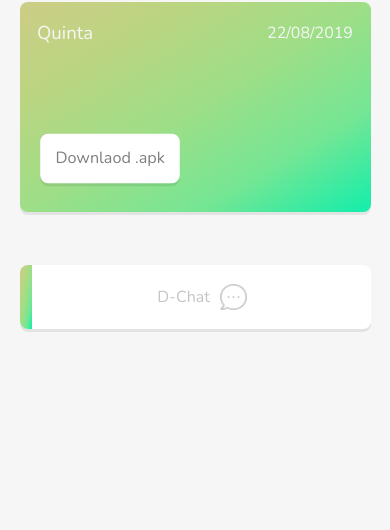
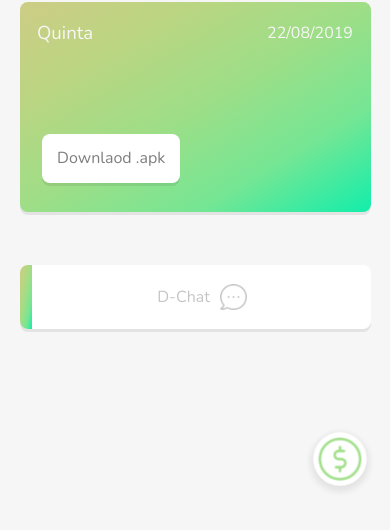
Before and after one commit to CRCunha/SocialM, a PHP site: page / in a window 390 px wide. Shown: the part 293-823 px from the top of the page. Run offline with PHP 8.4, Linux system fonts and the light colour scheme; data comes from the database, SQL or seed files in the repository.

Commit message:
butão vaquinha

```diff
--- a/CSS/GERAL/GERAL.css
+++ b/CSS/GERAL/GERAL.css
@@ -26,9 +26,6 @@ body {
 }
 
 
-/* ANIMAÇÔES */
-
-
 /* animation: spin 5s linear infinite; */
 
 @keyframes spin {
@@ -49,11 +46,15 @@ body {
         opacity: 1
     }
     50% {
-        transform: scale(1.008);
+        transform: scale(1.03);
         opacity: 1
     }
     50% {
-        transform: scale(1.012);
+        transform: scale(1.08);
+        opacity: 1
+    }
+    75% {
+        transform: scale(1.03);
         opacity: 1
     }
     100% {
--- a/CSS/STYLES/INDEX/MAIN/grupo-container.css
+++ b/CSS/STYLES/INDEX/MAIN/grupo-container.css
@@ -42,4 +42,36 @@
         width: 8%;
         margin-left: 10px;
     }
+    .vaquinha {
+        width: 100%;
+        height: 70px;
+        position: fixed;
+        top: 85%;
+        display: var(--flex);
+        justify-content: var(--flex-end);
+        align-items: var(--center);
+    }
+    .vaquinha .icon {
+        width: 50px;
+        height: 50px;
+        margin-right: 25px;
+        background-color: #fff;
+        box-shadow: 0px 3px 6px 3px rgba(0, 0, 0, 0.08);
+        border-radius: 100%;
+        display: var(--flex);
+        justify-content: var(--center);
+        align-items: var(--center);
+        animation: pulse 1s infinite ease-in;
+    }
+    .vaquinha .icon a {
+        width: 100%;
+        height: 100%;
+        border-radius: 100%;
+        display: var(--flex);
+        justify-content: var(--center);
+        align-items: var(--center);
+    }
+    .vaquinha .icon a img {
+        width: 80%;
+    }
 }
--- a/CSS/STYLES/INDEX/MAIN/main-info.css
+++ b/CSS/STYLES/INDEX/MAIN/main-info.css
@@ -61,7 +61,6 @@
     justify-content: var(--flex-start);
     align-items: var(--center);
     margin-left: 10px;
-    animation: pulse 1s infinite ease-in;
 }
 
 .main-info .card .btn-download .container a {
--- a/index.php
+++ b/index.php
@@ -33,10 +33,11 @@
     session_start();
     require "PHP/funcoes.php";
     require "PHP/conecta.php";
+    $dataH = date('Y/m/d');
     if (isLoggedIn()){
         $nome = $_SESSION['nome'];
         $sql = "SELECT avatar FROM users WHERE nome LIKE '$nome'";
-
+        $sqlMoney = "SELECT valro FROM vaquinha WHERE 'data' = '$dataH'";
         try {
             $consulta = $link->prepare($sql);
             $consulta->execute();
@@ -51,7 +52,6 @@
     else{
         $avatar = "https://i.imgur.com/E9Gk0e2.png";
     }
-
 ?>
         <?php $_SESSION['foto'] = $avatar; ?>
     <body>
@@ -98,6 +98,13 @@
                 <div class="btn-container">
                     <a href="chat.php">D-Chat <img src="IMG/MAIN/chat.png" alt="chat"></a>
                 </div>
+            </div>
+        </div>
+        <div class="vaquinha">
+            <div class="icon">
+                <a href="">
+                    <img src="IMG/MAIN/coin.png">
+                </a>
             </div>
         </div>
         <!-- POSTS -->
--- /dev/null
+++ b/outroTeste.txt
@@ -0,0 +1 @@
+teyeftef
```
Also changed, not shown: IMG/MAIN/coin.png (added).
